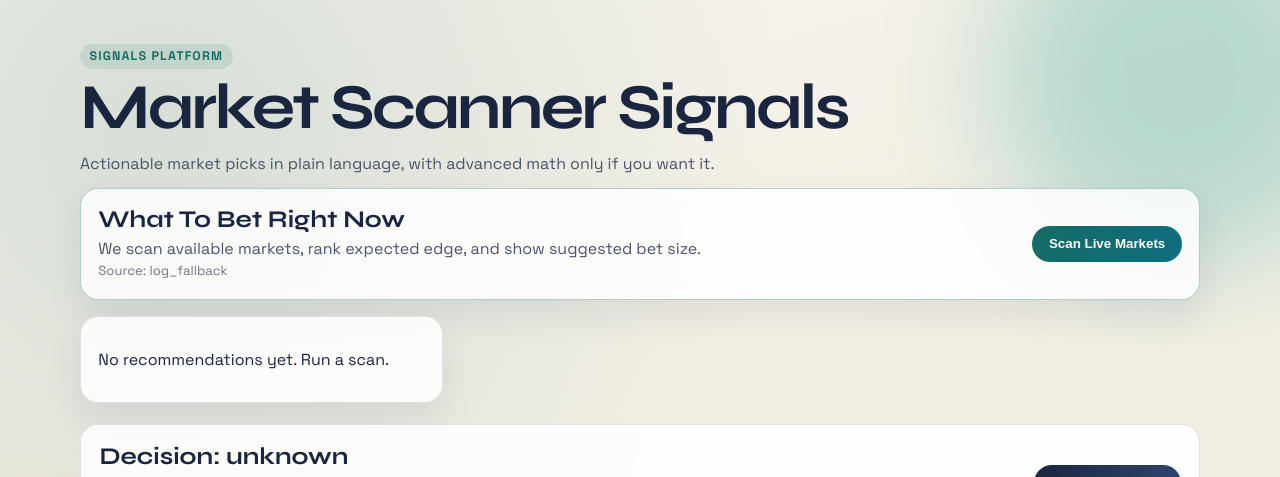
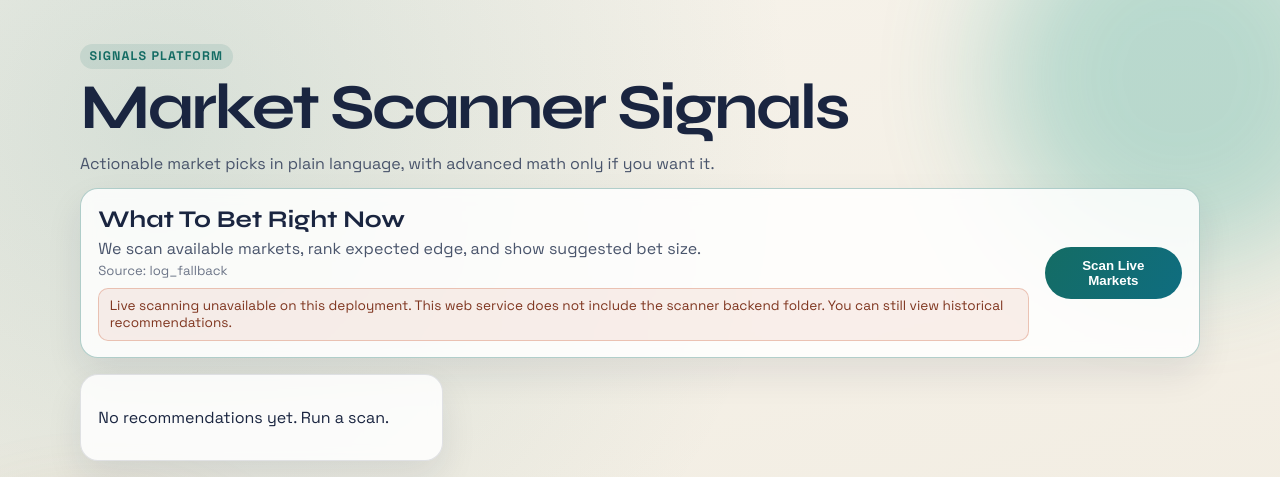
Before and after one commit to MatiasKolkka/market-discrepancy-web, a Flask app: page / in a window 1280 px wide. Shown: the top 477 px of the page. Run offline with Flask 3, Linux system fonts and the light colour scheme.

Commit message:
Disable live scan when scanner backend is unavailable

```diff
--- a/app.py
+++ b/app.py
@@ -132,9 +132,18 @@ def _build_snapshot() -> dict[str, Any]:
     drift_delta = drift.get("delta") if isinstance(drift.get("delta"), dict) else {}
     wf_summary = walk.get("summary") if isinstance(walk.get("summary"), dict) else {}
 
+    scanner_available = SCANNER_DIR.exists() and (SCANNER_DIR / "src" / "main.py").exists()
+
     snapshot = {
         "app_display_name": APP_DISPLAY_NAME,
         "public_site_url": PUBLIC_SITE_URL,
+        "scanner_available": scanner_available,
+        "scanner_status_message": (
+            "Live scanning unavailable on this deployment. "
+            "This web service does not include the scanner backend folder."
+            if not scanner_available
+            else "Live scanner backend is available."
+        ),
         "decision": health.get("decision", "unknown"),
         "failure_reasons": health.get("failure_reasons", []),
         "grade_status": (
--- a/static/script.js
+++ b/static/script.js
@@ -134,6 +134,14 @@ const renderRecommendations = (items) => {
   recommendationList.innerHTML = items.map(recommendationCard).join("\n");
   mathDetails.innerHTML = items.map(recommendationMath).join("\n");
 };
+
+const scannerAvailable = Boolean((snapshot || {}).scanner_available);
+const scannerStatusMessage = (snapshot || {}).scanner_status_message || "Live scanning is unavailable on this deployment.";
+
+if (scanRecommendationsBtn && !scannerAvailable) {
+  scanRecommendationsBtn.setAttribute("disabled", "true");
+  scanRecommendationsBtn.setAttribute("title", scannerStatusMessage);
+}
 
 const runAction = async (action) => {
   writeActionLog(`Running ${action}...`);
@@ -304,6 +312,11 @@ renderRecommendations((((snapshot || {}).recommendations || {}).items) || []);
 
 if (scanRecommendationsBtn) {
   scanRecommendationsBtn.addEventListener("click", async () => {
+    if (!scannerAvailable) {
+      writeActionLog(scannerStatusMessage);
+      return;
+    }
+
     scanRecommendationsBtn.setAttribute("disabled", "true");
     writeActionLog("Running live scan for recommendations...");
     try {
--- a/static/styles.css
+++ b/static/styles.css
@@ -115,6 +115,17 @@ body {
 .hint.small {
   font-size: 0.82rem;
   opacity: 0.8;
+}
+
+.scanner-note {
+  margin: 0.52rem 0 0;
+  padding: 0.5rem 0.65rem;
+  border-radius: 10px;
+  border: 1px solid rgba(202, 91, 55, 0.3);
+  background: rgba(202, 91, 55, 0.09);
+  color: #7f351f;
+  font-size: 0.85rem;
+  line-height: 1.3;
 }
 
 .recommendations .recommendation {
--- a/templates/index.html
+++ b/templates/index.html
@@ -35,6 +35,11 @@
               | generated {{ data.recommendations.generated_at_utc }}
               {% endif %}
             </p>
+            {% if not data.scanner_available %}
+            <p id="scanner-unavailable-note" class="scanner-note">
+              {{ data.scanner_status_message }} You can still view historical recommendations.
+            </p>
+            {% endif %}
           </div>
           <button id="scan-recommendations-btn" class="action-btn">Scan Live Markets</button>
         </div>
```
